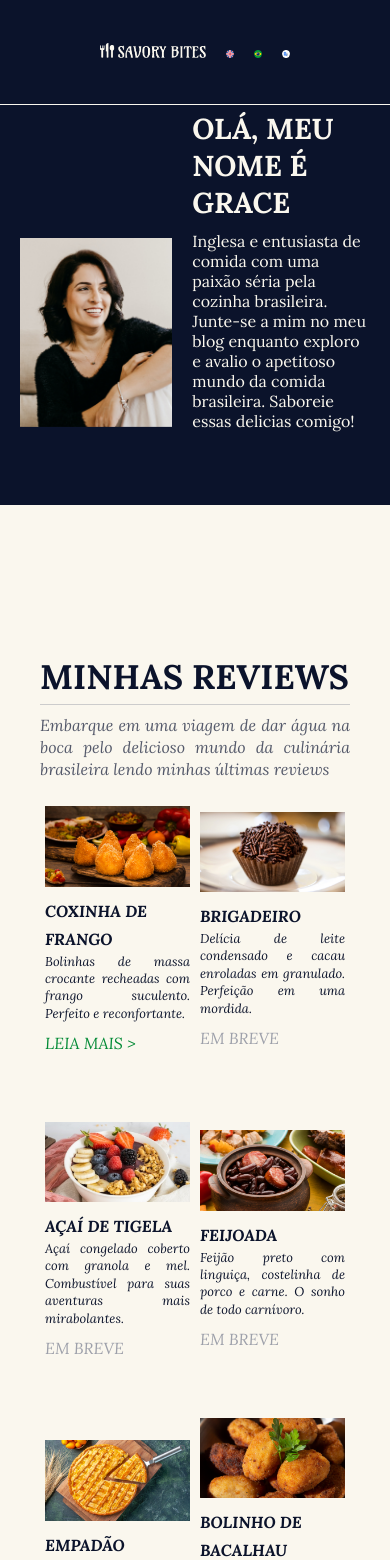
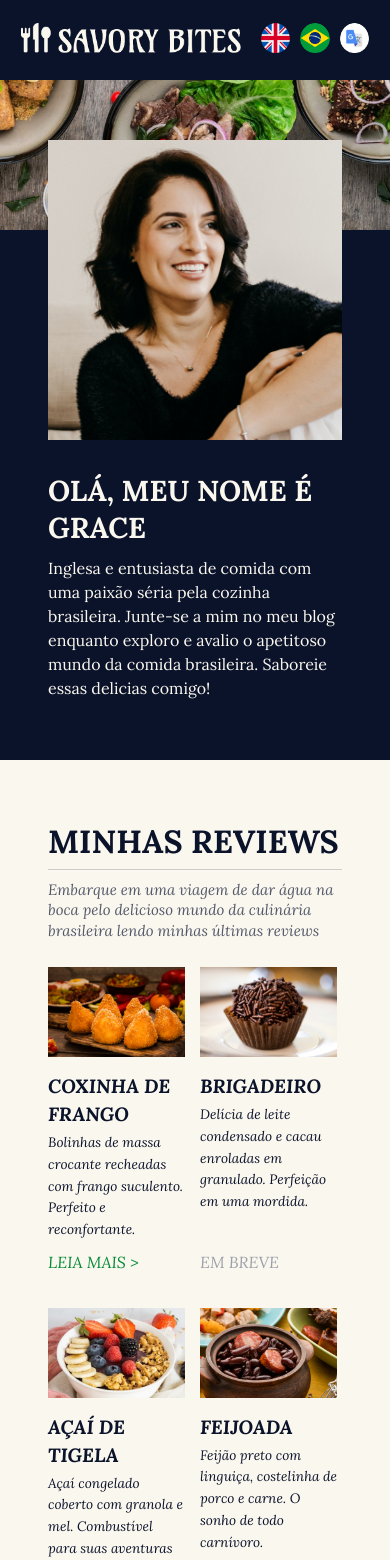
Before and after one commit to caiopmsoares/tcc-savorybites, a React (Vite) app: page /homeportuguese in a window 390 px wide. Shown: the top 1560 px of the page. Built offline with nearby package versions, Linux system fonts and the light colour scheme.

Commit message:
Edit styles and add mobile versions

```diff
--- a/src/components/BlogFeed/BlogFeed.styles.ts
+++ b/src/components/BlogFeed/BlogFeed.styles.ts
@@ -13,9 +13,12 @@ export const BlogPostContainer = styled.div`
 `;
 
 export const Paragraph = styled.div`
-  padding: 0 0 35px 0;
+  padding: 0 0 1.5em 0;
+  font-size: 1.1em;
   font-weight: 500;
   font-style: italic;
+  line-height: 1.8em;
+  text-align: justify;
 `;
 
 export const BlogPostTitle = styled.h1`
@@ -54,8 +57,8 @@ export const UserLine = styled.hr`
   height: 2px;
   background-color: #c6c6c6;
   border-style: none;
-  margin-bottom: 35px;
-  margin-top: 20px;
+  margin-bottom: 30px;
+  margin-top: 30px;
 `;
 
 export const BlogImage = styled.img`
--- a/src/components/Footer/Footer.styles.ts
+++ b/src/components/Footer/Footer.styles.ts
@@ -1,32 +1,34 @@
-import styled from 'styled-components'
+import styled from "styled-components";
 
 export const FooterContainer = styled.footer`
-	height: 70px;
   background-color: #0b132b;
   display: flex;
   align-items: center;
-	padding: 0 100px;
+  padding: 1em 3em;
   justify-content: space-between;
 
   @media (max-width: 768px) {
     justify-content: flex-start;
+    padding: 0 2em;
+    height: 70px;
   }
-`
+`;
 
 export const LogoWrapper = styled.div`
-	width: 15%;
+  width: 20%;
   display: flex;
   align-items: center;
 
   @media (max-width: 768px) {
+    width: 15%;
     display: none;
   }
-`
+`;
 
 export const Logo = styled.img`
   height: auto;
   width: 100%;
-`
+`;
 
 export const Text = styled.p`
   font-weight: 400;
@@ -35,9 +37,9 @@ export const Text = styled.p`
   text-transform: uppercase;
 
   a {
-		text-decoration: none;
+    text-decoration: underline;
     text-transform: uppercase;
     color: #faf7ee;
     opacity: 0.7;
   }
-`
+`;
--- a/src/components/Header/Header.styles.ts
+++ b/src/components/Header/Header.styles.ts
@@ -1,31 +1,44 @@
-import styled from 'styled-components'
+import styled from "styled-components";
 
 export const HeaderContainer = styled.header`
-	height: 105px;
   display: flex;
   align-items: center;
   justify-content: space-between;
-	padding: 0 100px;
+  padding: 23px 3em;
   background-color: #0b132b;
-	border-bottom: 1px solid #faf7ee;
-`
+
+  @media (max-width: 768px) {
+    padding: 0 1.3em;
+    height: 80px;
+  }
+
+  img {
+    max-width: 85%;
+    @media (max-width: 768px) {
+      max-width: 100%;
+    }
+  }
+`;
 
 export const LogoWrapper = styled.div`
   height: auto;
   width: auto;
   margin-right: 20px;
-`
+`;
 
 export const Logo = styled.img`
   height: 90%;
   width: 90%;
-`
+`;
 
 export const IconsContainer = styled.div`
   display: flex;
   align-items: center;
-	gap: 20px;
-`
+  gap: 15px;
+  @media (max-width: 768px) {
+    gap: 10px;
+  }
+`;
 
 export const RoundIcon = styled.div`
   height: 100%;
@@ -36,9 +49,13 @@ export const RoundIcon = styled.div`
   justify-content: center;
   overflow: hidden;
 
+  @media (max-width: 768px) {
+    gap: 10px;
+  }
+
   img {
     height: 100%;
     width: 100%;
     object-fit: cover;
   }
-`
+`;
--- a/src/components/HomeBaseImages/HomeBaseImages.styles.ts
+++ b/src/components/HomeBaseImages/HomeBaseImages.styles.ts
@@ -7,6 +7,10 @@ export const TarjaContainer = styled.div`
   padding: 0;
   background-color: #f0f0f0;
   white-space: nowrap;
+  @media (max-width: 768px) {
+    height: 150px;
+    overflow-y: hidden;
+  }
 `;
 
 export const Image = styled.img`
--- a/src/components/HomeHero/HomeHero.styles.ts
+++ b/src/components/HomeHero/HomeHero.styles.ts
@@ -7,7 +7,11 @@ export const HomeHeroContainer = styled.div`
   position: relative;
   height: 400px;
   width: 100%;
-  margin-bottom: 150px;
+  margin-bottom: 100px;
+  @media (max-width: 768px) {
+    height: 100%;
+    margin-bottom: 0px;
+  }
 `;
 
 export const BackgroundImage = styled.div`
@@ -19,9 +23,10 @@ export const BackgroundImage = styled.div`
   background-image: url(${heroBanner});
   background-size: cover;
   background-position: center;
-
   @media (max-width: 768px) {
-    display: none;
+    //alterado agora
+    position: relative;
+    height: 150px;
   }
 `;
 
@@ -29,7 +34,7 @@ export const Overlay = styled.div`
   position: absolute;
   bottom: -20%;
   left: 0;
-  height: 60%;
+  height: 65%;
   width: 100%;
   background-color: #0b132b;
   display: flex;
@@ -38,6 +43,7 @@ export const Overlay = styled.div`
 
   @media (max-width: 768px) {
     //alterado agora
+    position: relative;
     flex-direction: column;
     align-items: center;
     justify-content: center;
@@ -50,26 +56,38 @@ export const ContentWrapper = styled.div`
   position: relative;
   display: flex;
   align-items: center;
-  justify-content: center;
   width: 100%;
   height: 100%;
-  padding: 0 20px;
+  padding: 0 3em;
   z-index: 1;
+
+  @media (max-width: 768px) {
+    //alterado agora
+    display: block;
+    justify-content: center;
+    align-items: flex-start;
+    height: fit-content;
+    margin-top: -90px;
+    padding: 0 3em;
+  }
 `;
 
 export const ImageContainer = styled.div`
-  width: 300px;
   height: 300px;
   display: flex;
-
-  margin-bottom: 16%;
+  margin-top: -150px;
+  @media (max-width: 768px) {
+    margin-bottom: 2em;
+    width: 100%;
+    margin-top: 0px;
+  }
 `;
 
 export const Image = styled.div`
-  width: 100%;
+  width: 260px;
   height: 100%;
   background-image: url(${heroImage});
-  background-size: contain;
+  background-size: cover;
   background-repeat: no-repeat;
   background-position: center;
 
@@ -77,32 +95,40 @@ export const Image = styled.div`
     //adicionado agora
     width: 100%;
     height: 100%;
-    background-position: bottom;
+    background-size: cover;
+    justify-content: center;
+    background-position: 25% 20%;
   }
 `;
 
 export const TextContainer = styled.div`
-  margin-left: 20px;
+  margin-left: 4em;
   color: #faf7ee;
   width: 50%;
-  margin-bottom: 70px;
 
   @media (max-width: 768px) {
     //alterado agora
     width: 100%;
+    margin-left: 0px;
     text-align: left;
+    margin-bottom: 60px;
   }
 `;
 
 export const Title = styled.h1`
-  font-size: 1.8rem;
+  font-size: 2.5em;
   margin-bottom: 10px;
   font-weight: 700;
+  text-transform: uppercase;
+  @media (max-width: 768px) {
+    font-size: 1.8rem;
+  }
 `;
 
 export const Description = styled.p`
   font-size: 1rem;
   font-weight: 400;
+  line-height: 1.5em;
 `;
 
 export const SmallImage = styled.div`
@@ -110,8 +136,8 @@ export const SmallImage = styled.div`
   top: 50%;
   right: 1px;
   transform: translateY(-50%);
-  width: 110px;
-  height: 120px;
+  width: 150px;
+  height: 160px;
   background-image: url(${heroLateral});
   background-size: cover;
   background-position: center;
--- a/src/components/HomeSection/HomeSection.styles.ts
+++ b/src/components/HomeSection/HomeSection.styles.ts
@@ -1,68 +1,72 @@
-import styled from 'styled-components'
+import styled from "styled-components";
 
 export const SectionContainer = styled.section`
-	padding: 0 40px;
+  padding: 60px 3em 70px;
   display: flex;
   flex-direction: column;
   align-items: flex-start;
-`
+`;
 
 export const SectionTitle = styled.h2`
-	font-family: 'Lora', serif;
+  font-family: "Lora", serif;
   font-weight: 700;
-	font-size: 34px;
+  font-size: 2rem;
   line-height: 44px;
   margin-bottom: 5px;
   text-transform: uppercase;
-`
+`;
 
 export const Divider = styled.hr`
   border: none;
   border-top: 1px solid #ccc;
   width: 100%;
   margin-bottom: 10px;
-`
+`;
 
 export const SectionDescription = styled.p`
-	font-family: 'Lora', serif;
+  font-family: "Lora", serif;
   font-style: italic;
   font-weight: 400;
   font-size: 16px;
   line-height: 136%;
-	text-align: justify;
+  text-align: left;
   margin-bottom: 10px;
   color: #54596a;
-`
+  @media (max-width: 768px) {
+    font-size: 15px;
+  }
+`;
 
 export const ImageGrid = styled.div`
   display: flex;
   flex-wrap: wrap;
-	justify-content: center;
   gap: 20px;
-	margin-top: 50px;
+  row-gap: 35px;
+  margin-top: 1.5em;
   margin-bottom: 20px;
 
   @media (max-width: 768px) {
-		gap: 10px;
-		margin-top: 40px;
+    gap: 15px;
+    row-gap: 35px;
+    margin-top: 1em;
+    margin-bottom: 0px;
   }
-`
+`;
 
 export const ImageContainer = styled.div`
-	width: calc(25% - 20px);
+  width: calc(25% - 15px);
   display: flex;
   flex-direction: column;
   align-items: flex-start;
-	margin-bottom: 100px;
 
   @media (max-width: 768px) {
     width: calc(50% - 10px);
+    margin-bottom: 0;
   }
-`
+`;
 
 export const ImageWrapper = styled.div`
   width: 100%;
-	height: 200px;
   display: flex;
   flex-direction: column;
   align-items: flex-start;
@@ -72,34 +76,48 @@ export const ImageWrapper = styled.div`
     width: 100%;
     height: 100%;
     object-fit: cover;
+    @media (max-width: 768px) {
+      height: 90px;
     }
-`
+  }
+
+  @media (max-width: 768px) {
+    height: 100%;
+  }
+`;
 
 export const ImageTitle = styled.h3`
-	font-family: 'Lora', serif;
+  font-family: "Lora", serif;
   font-style: italic;
-	font-weight: 700;
-	font-size: 1rem;
+  font-weight: 800;
+  font-size: 1.1em;
   line-height: 28px;
   text-transform: uppercase;
   color: #0b132b;
-	margin-top: 10px;
+  margin-top: 15px;
   text-align: left;
-`
+  @media (max-width: 768px) {
+    font-size: 1.2em;
+    margin-bottom: 0.2em;
+  }
+`;
 
 export const ImageDescription = styled.p`
-	font-family: 'Lora', serif;
+  font-family: "Lora", serif;
   font-style: italic;
   font-weight: 400;
-	font-size: 0.8rem;
-	line-height: 136%;
+  font-size: 0.85rem;
+  line-height: 1.6em;
   text-align: justify;
   color: #0b132b;
   margin-bottom: 10px;
-`
+  @media (max-width: 768px) {
+    text-align: left;
+  }
+`;
 
 export const ReadMore = styled.span`
-	font-family: 'Lora', serif;
+  font-family: "Lora", serif;
   font-style: italic;
   font-weight: 400;
   font-size: 16px;
@@ -111,12 +129,12 @@ export const ReadMore = styled.span`
   margin-top: auto;
 
   a {
-		font-family: 'Lora', serif;
+    font-family: "Lora", serif;
     font-style: italic;
     font-weight: 400;
     font-size: 16px;
     line-height: 22px;
-		text-align: justify;
+    text-align: left;
     color: #028a35;
   }
-`
+`;
--- a/src/components/HomeSection/HomeSection.tsx
+++ b/src/components/HomeSection/HomeSection.tsx
@@ -118,7 +118,7 @@ const HomeSection: React.FC = () => {
             <ImageTitle>Cheesy bliss bites</ImageTitle>
             <ImageDescription>
               Soft, chewy rolls bursting with cheesy goodness. The perfect blend
-              of savory and indulgence
+              of savory and indulgence.
             </ImageDescription>
             <ReadMore>READ SOON</ReadMore>
           </ImageWrapper>
--- a/src/components/SectionPool/SectionPool.styles.ts
+++ b/src/components/SectionPool/SectionPool.styles.ts
@@ -24,8 +24,8 @@ export const Hr = styled.hr`
 export const ImageContainer = styled.div`
   display: flex;
   flex-wrap: wrap;
-  justify-content: center;
-  gap: 15px;
+  justify-content: left;
+  gap: 20px;
   margin-bottom: 10px;
 `;
 
```
Also changed, not shown: src/components/Footer/Footer.tsx (+9 -10 lines), 1 other file (tests, documents, lock files or other folders). Lines whose indentation alone changed are shown as unchanged.
